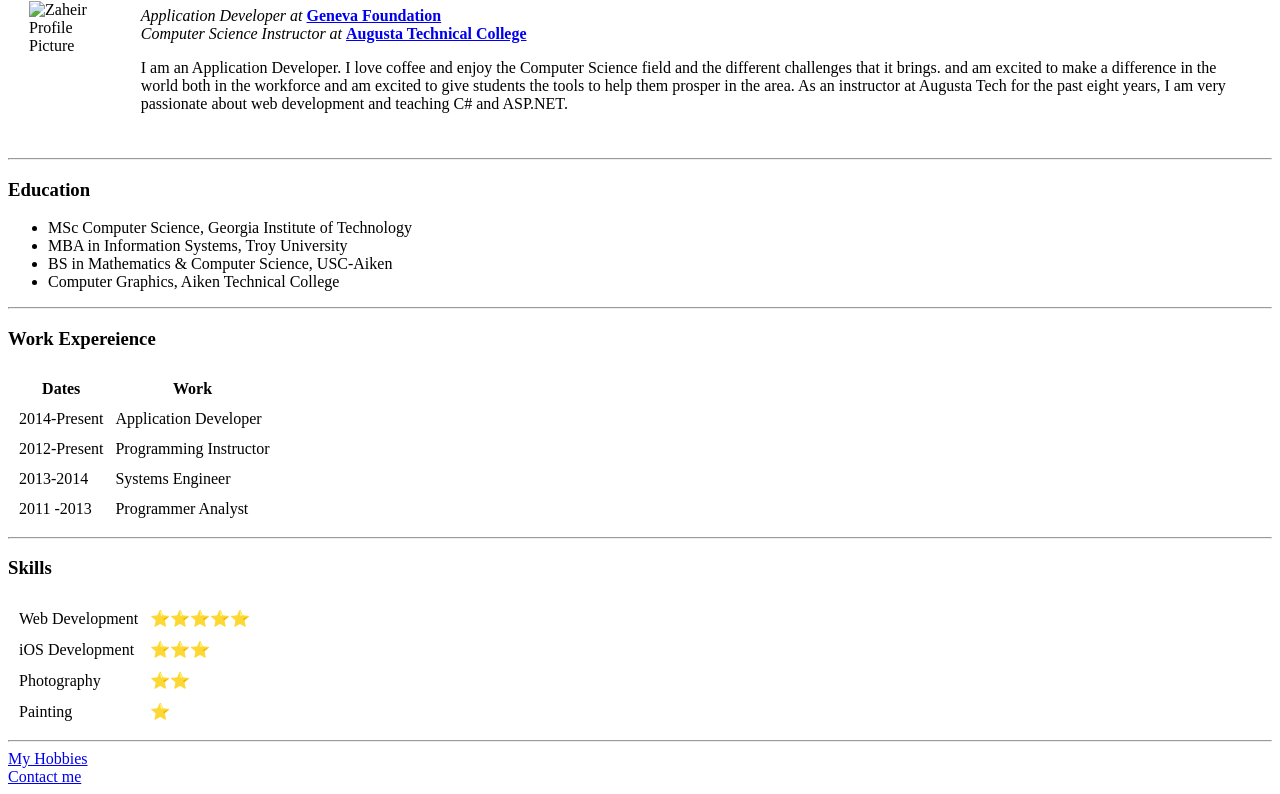
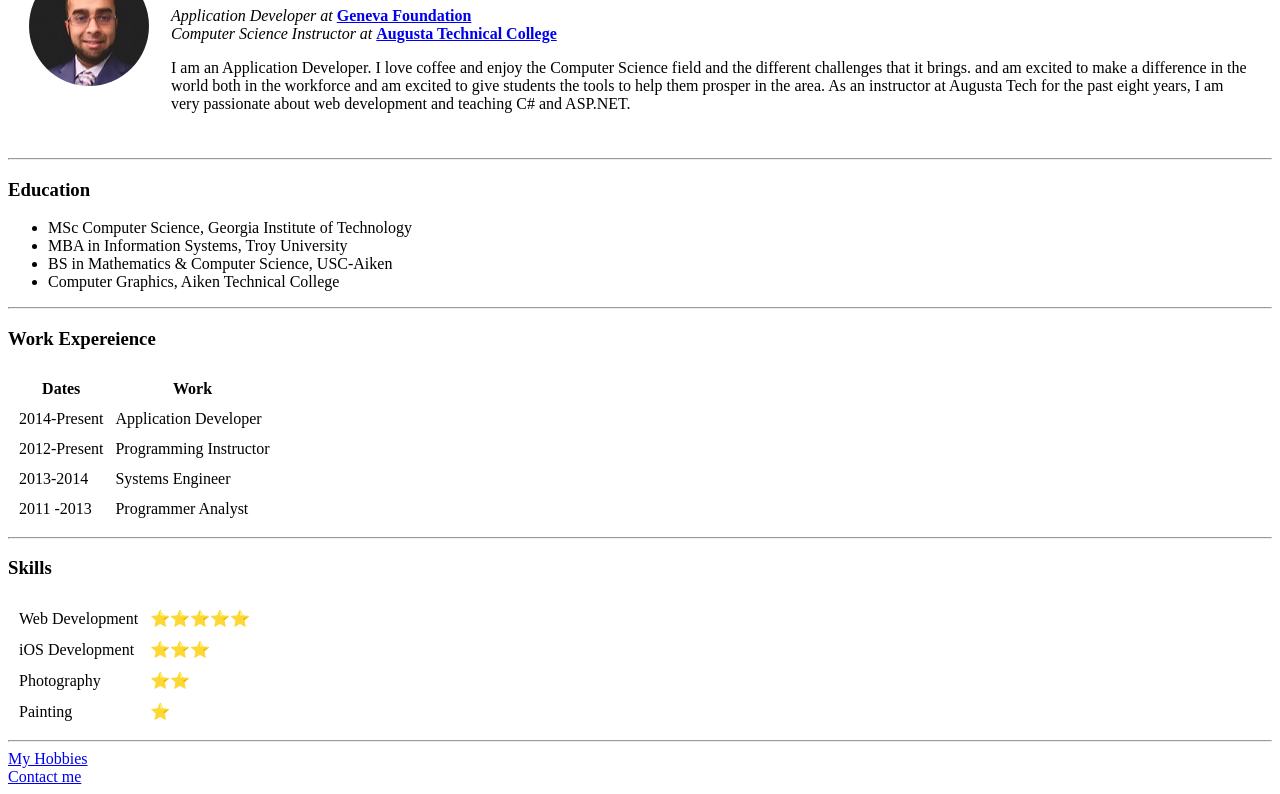
Before and after one commit to ziggy82/cv, a plain HTML site: page index.html in a window 1280 px wide. Shown: the part 102-896 px from the top of the page. Drawn offline with Linux system fonts and the light colour scheme.

Commit message:
Update index.html

```diff
--- a/index.html
+++ b/index.html
@@ -11,7 +11,7 @@
 <body>
   <table cellspacing="20">
     <tr>
-      <td>  <img src="~/images/zaheir-circle.png" alt="Zaheir Profile Picture"  /></td>
+      <td>  <img src="./images/zaheir-circle.png" alt="Zaheir Profile Picture"  /></td>
       <td>
         <h1>Zaheir Razak</h1>
         <p><em>Application Developer at </em><strong><a href="https://genevausa.org/">Geneva Foundation</a></strong><br>
```
